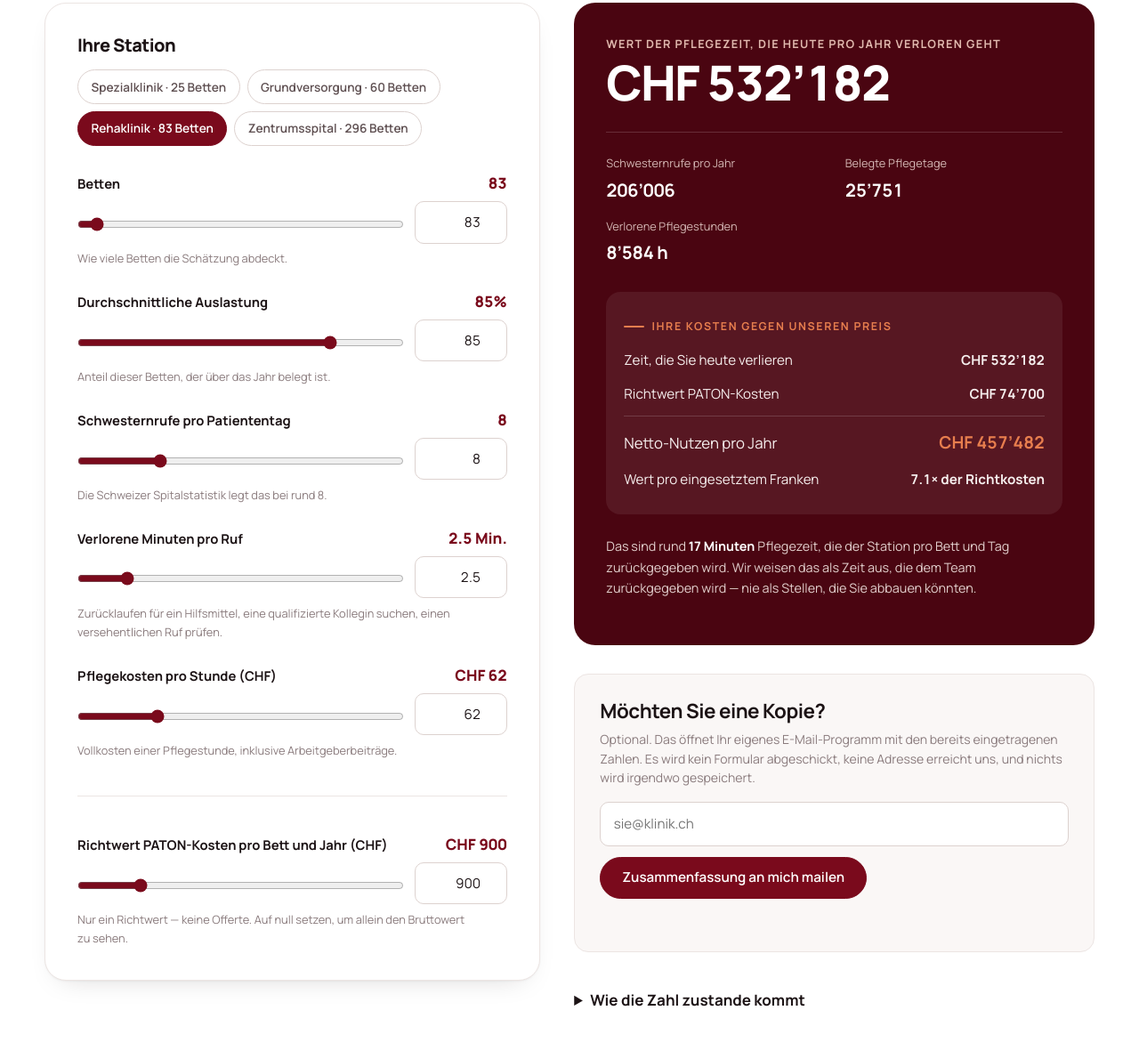
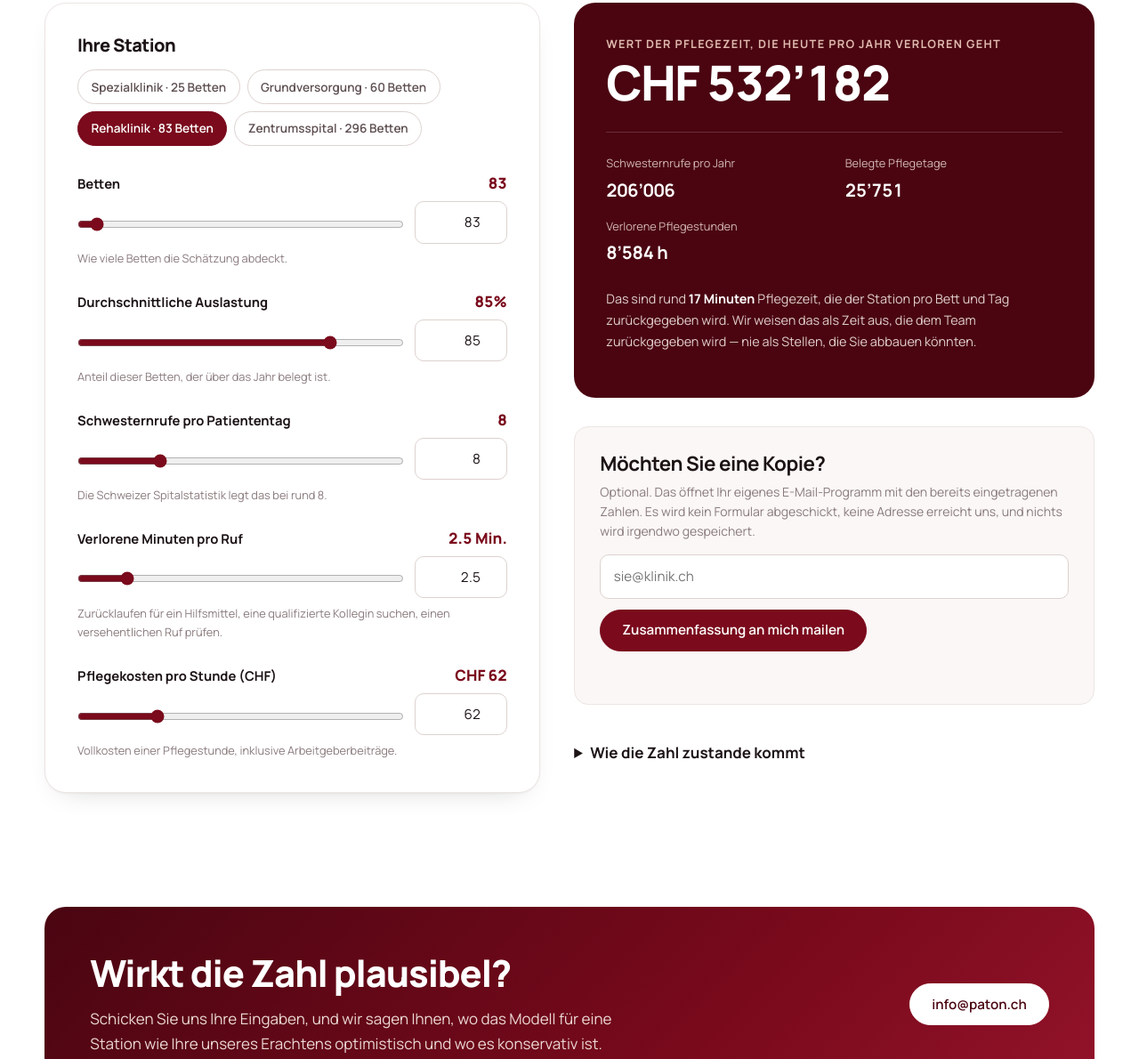
Before and after one commit to devpaton/paton-website, an Eleventy site: page src/de/savings-calculator.njk in a window 1280 px wide. Shown: the part 533-1723 px from the top of the page at 89% size. Built offline with nearby package versions, Linux system fonts and the light colour scheme; Eleventy itself is replaced by a stand-in of ours; files that its build step writes are made by us from their sources.

Commit message:
fix drop the invented PATON price from the calculator

```diff
--- a/src/_data/calculator.js
+++ b/src/_data/calculator.js
@@ -20,9 +20,6 @@ module.exports = {
     callsPerPatientDay: 8,
     wastedMinutesPerCall: 2.5,
     nursingCostPerHour: 62,
-    // Indicative list price only, so the page can show "your cost vs our price".
-    // TODO: replace with the confirmed commercial price before launch.
-    patonCostPerBedPerYear: 900,
   },
   limits: {
     beds: { min: 1, max: 2000, step: 1 },
@@ -30,7 +27,6 @@ module.exports = {
     callsPerPatientDay: { min: 1, max: 30, step: 0.5 },
     wastedMinutesPerCall: { min: 0.5, max: 15, step: 0.5 },
     nursingCostPerHour: { min: 20, max: 200, step: 1 },
-    patonCostPerBedPerYear: { min: 0, max: 5000, step: 50 },
   },
   // Presets are starting points, not the only answers — every field stays editable.
   // The German labels are the Swiss hospital-typology terms, not literal translations.
--- a/src/assets/js/calculator.js
+++ b/src/assets/js/calculator.js
@@ -25,7 +25,6 @@
       hours: " h",
       minutes: " Minuten",
       minShort: " Min.",
-      perFranc: "× der Richtkosten",
       needEmail: "Bitte zuerst eine E-Mail-Adresse eingeben.",
       mailOpened:
         "Ihr E-Mail-Programm sollte sich mit der Zusammenfassung öffnen. An uns wurde nichts gesendet.",
@@ -39,14 +38,11 @@
         wasted: "  Zeitverlust pro Ruf: ",
         wastedUnit: " Minuten",
         cost: "  Pflegekosten pro Stunde: CHF ",
-        patonCost: "  Richtwert PATON-Kosten pro Bett und Jahr: CHF ",
         result: "Modelliertes Ergebnis pro Jahr",
         resultCalls: "  Schwesternrufe: ",
         resultHours: "  Aktuell verlorene Pflegezeit: ",
         resultHoursUnit: " Stunden",
         resultValue: "  Wert dieser Zeit: CHF ",
-        resultPatonCost: "  Richtwert PATON-Kosten: CHF ",
-        resultNet: "  Netto-Nutzen: CHF ",
         // Never an FTE or headcount figure — see the rule above.
         resultReturned: "  Zurückgegebene Zeit pro Bett und Tag: ",
         footer: "Dies ist ein Modell, keine Offerte. Annahmen und Formel: ",
@@ -57,7 +53,6 @@
       hours: " h",
       minutes: " minutes",
       minShort: " min",
-      perFranc: "× the indicative cost",
       needEmail: "Add an email address first.",
       mailOpened: "Your email app should open with the summary. Nothing was sent to us.",
       subject: "PATON — indicative savings estimate",
@@ -70,14 +65,11 @@
         wasted: "  Time lost per call: ",
         wastedUnit: " minutes",
         cost: "  Nursing cost per hour: CHF ",
-        patonCost: "  Indicative PATON cost per bed per year: CHF ",
         result: "Modelled result per year",
         resultCalls: "  Nurse calls: ",
         resultHours: "  Nursing time currently lost: ",
         resultHoursUnit: " hours",
         resultValue: "  Value of that time: CHF ",
-        resultPatonCost: "  Indicative PATON cost: CHF ",
-        resultNet: "  Net benefit: CHF ",
         // Never an FTE or headcount figure — see the rule above.
         resultReturned: "  Time handed back per bed per day: ",
         footer: "This is a model, not a quote. Assumptions and formula: ",
@@ -126,17 +118,12 @@
     var minutesLost = calls * input.wastedMinutesPerCall;
     var hoursLost = minutesLost / 60;
     var annualSaving = hoursLost * input.nursingCostPerHour;
-    var patonCost = input.beds * input.patonCostPerBedPerYear;
 
     return {
       occupiedBedDays: occupiedBedDays,
       calls: calls,
       hoursLost: hoursLost,
       annualSaving: annualSaving,
-      patonCost: patonCost,
-      netBenefit: annualSaving - patonCost,
-      // Ratio of value returned per franc spent; 0 guard keeps the display sane.
-      ratio: patonCost > 0 ? annualSaving / patonCost : null,
       // Soft capacity framing only — minutes back per bed per day. Never an FTE count.
       minutesPerBedPerDay:
         input.beds > 0 ? (input.callsPerPatientDay * (input.occupancy / 100)) * input.wastedMinutesPerCall : 0,
@@ -161,13 +148,6 @@
     set("hoursLost", chf.format(result.hoursLost) + text.hours);
     set("calls", chf.format(result.calls));
     set("bedDays", chf.format(result.occupiedBedDays));
-    set("patonCost", "CHF " + chf.format(result.patonCost));
-    set("grossSaving", "CHF " + chf.format(result.annualSaving));
-    set("netBenefit", "CHF " + chf.format(result.netBenefit));
-    set(
-      "ratio",
-      result.ratio === null ? "—" : decimal.format(result.ratio) + text.perFranc
-    );
     set("minutesPerBedPerDay", decimal.format(result.minutesPerBedPerDay) + text.minutes);
 
     // Field read-outs next to each slider.
@@ -176,7 +156,6 @@
     set("callsPerPatientDayValue", decimal.format(input.callsPerPatientDay));
     set("wastedMinutesPerCallValue", decimal.format(input.wastedMinutesPerCall) + text.minShort);
     set("nursingCostPerHourValue", "CHF " + chf.format(input.nursingCostPerHour));
-    set("patonCostPerBedPerYearValue", "CHF " + chf.format(input.patonCostPerBedPerYear));
 
     syncPresets(input.beds);
 
@@ -190,14 +169,11 @@
       s.calls + decimal.format(input.callsPerPatientDay),
       s.wasted + decimal.format(input.wastedMinutesPerCall) + s.wastedUnit,
       s.cost + chf.format(input.nursingCostPerHour),
-      s.patonCost + chf.format(input.patonCostPerBedPerYear),
       "",
       s.result,
       s.resultCalls + chf.format(result.calls),
       s.resultHours + chf.format(result.hoursLost) + s.resultHoursUnit,
       s.resultValue + chf.format(result.annualSaving),
-      s.resultPatonCost + chf.format(result.patonCost),
-      s.resultNet + chf.format(result.netBenefit),
       s.resultReturned + decimal.format(result.minutesPerBedPerDay) + s.wastedUnit,
       "",
       s.footer + window.location.origin + s.path,
--- a/src/de/savings-calculator.njk
+++ b/src/de/savings-calculator.njk
@@ -76,10 +76,6 @@ description: >-
         {{ field("callsPerPatientDay", "Schwesternrufe pro Patiententag", "Die Schweizer Spitalstatistik legt das bei rund 8.", "Rufe") }}
         {{ field("wastedMinutesPerCall", "Verlorene Minuten pro Ruf", "Zurücklaufen für ein Hilfsmittel, eine qualifizierte Kollegin suchen, einen versehentlichen Ruf prüfen.", "Minuten") }}
         {{ field("nursingCostPerHour", "Pflegekosten pro Stunde (CHF)", "Vollkosten einer Pflegestunde, inklusive Arbeitgeberbeiträge.", "CHF pro Stunde") }}
-
-        <hr />
-
-        {{ field("patonCostPerBedPerYear", "Richtwert PATON-Kosten pro Bett und Jahr (CHF)", "Nur ein Richtwert — keine Offerte. Auf null setzen, um allein den Bruttowert zu sehen.", "CHF pro Bett und Jahr") }}
       </div>
 
       <div>
@@ -103,26 +99,6 @@ description: >-
               <dd data-out="hoursLost">—</dd>
             </div>
           </dl>
-
-          <div class="calc__compare">
-            <p class="eyebrow" style="margin: 0 0 0.5rem; color: var(--orange)">Ihre Kosten gegen unseren Preis</p>
-            <div class="calc__compare-row">
-              <span>Zeit, die Sie heute verlieren</span>
-              <span data-out="grossSaving">—</span>
-            </div>
-            <div class="calc__compare-row">
-              <span>Richtwert PATON-Kosten</span>
-              <span data-out="patonCost">—</span>
-            </div>
-            <div class="calc__compare-row calc__compare-row--total">
-              <span>Netto-Nutzen pro Jahr</span>
-              <span data-out="netBenefit">—</span>
-            </div>
-            <div class="calc__compare-row">
-              <span>Wert pro eingesetztem Franken</span>
-              <span data-out="ratio">—</span>
-            </div>
-          </div>
 
           {#
             Capacity framing, kept deliberately soft — identical constraint to the English page.
@@ -175,9 +151,9 @@ description: >-
               abweichen, und genau darum ist jede einzelne davon ein Eingabefeld und keine Konstante.
             </p>
             <p>
-              Die PATON-Kostenzahl ist ein Richtwert und steht hier, damit der Vergleich ehrlich
-              bleibt. Sie ist keine Offerte.
-              <a href="mailto:{{ site.email }}?subject=PATON%20—%20Preise">Fragen Sie uns nach einer echten.</a>
+              Diese Seite zeigt nur die verlorene Zeit, keinen PATON-Preis — den gibt es noch nicht
+              öffentlich.
+              <a href="mailto:{{ site.email }}?subject=PATON%20—%20Preise">Fragen Sie uns danach.</a>
             </p>
             <p class="note">
               Das ist ein Modell vermeidbarer Zeit, kein Versprechen freigesetzter Mittel. Behandeln
```
Also changed, not shown: src/en/savings-calculator.njk (+2 -26 lines), .claude/launch.json (added).
